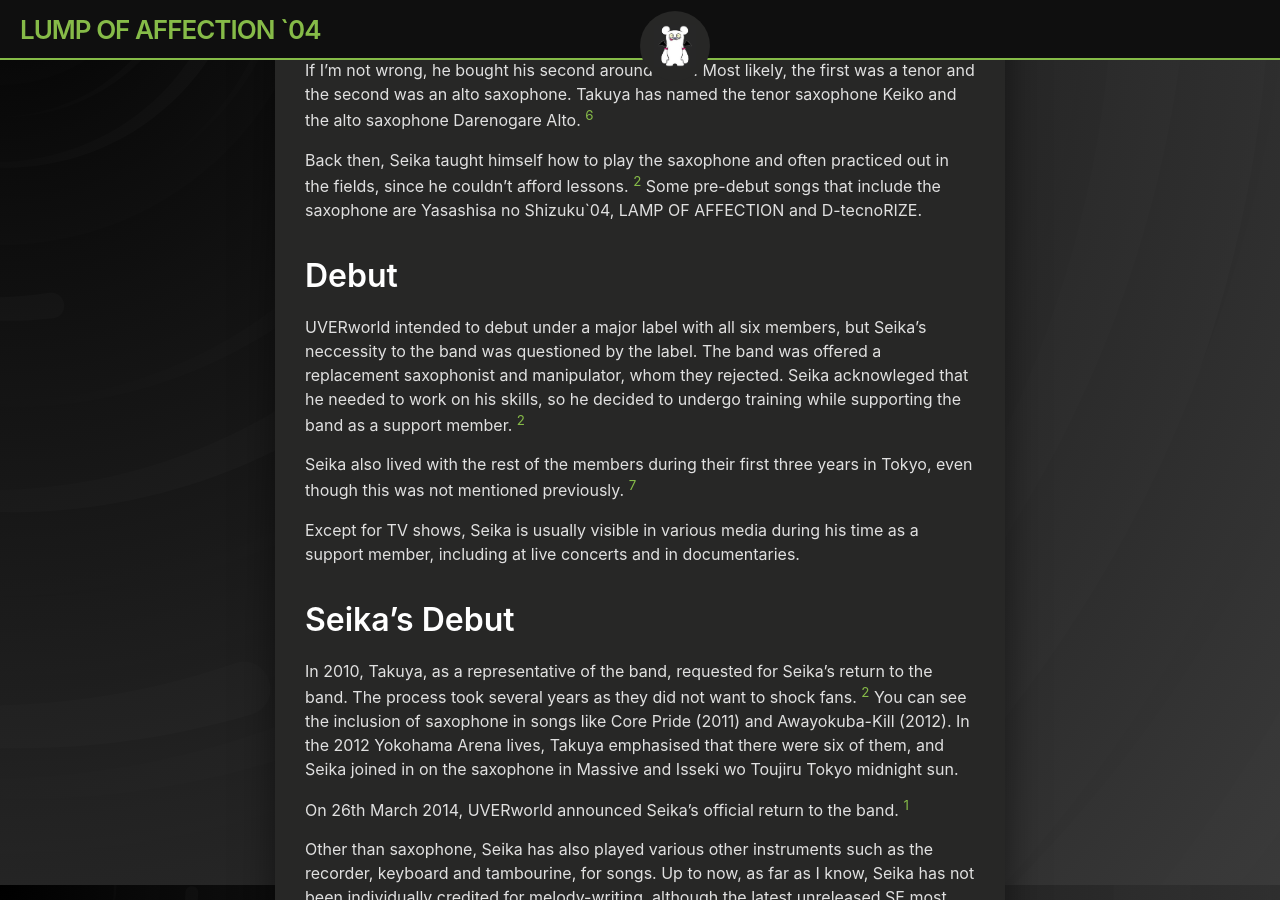
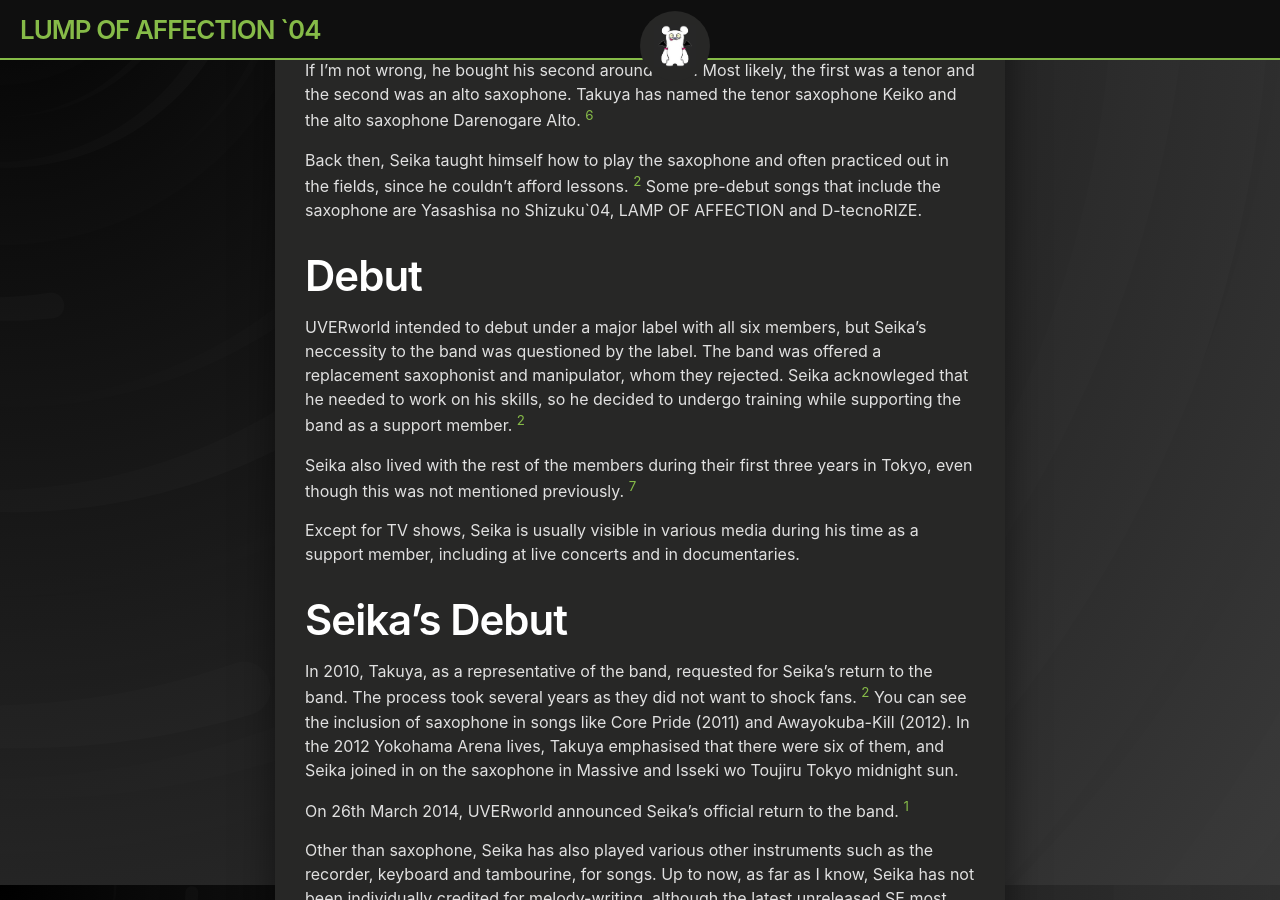
Before and after one commit to lump04/lump, a Jekyll site: the page built from _posts/2021-09-25-seikabd.md, in a window 1280 px wide and 900 px high, scrolled down 2955 px. Built offline with Jekyll 4.4.1, drawn with Linux system fonts in a browser that asks for light colours.

Commit message:
corrected headings

```diff
--- a/_posts/2021-09-25-seikabd.md
+++ b/_posts/2021-09-25-seikabd.md
@@ -44,7 +44,7 @@ Takuya wanted a saxophone player in the band, and Seika was interested but had n
 
 Back then, Seika taught himself how to play the saxophone and often practiced out in the fields, since he couldn't afford lessons. [^2] Some pre-debut songs that include the saxophone are Yasashisa no Shizuku`04, LAMP OF AFFECTION and D-tecnoRIZE.
 
-## Debut
+# Debut
 
 UVERworld intended to debut under a major label with all six members, but Seika's neccessity to the band was questioned by the label. The band was offered a replacement saxophonist and manipulator, whom they rejected. Seika acknowleged that he needed to work on his skills, so he decided to undergo training while supporting the band as a support member. [^2]
 
@@ -52,7 +52,7 @@ Seika also lived with the rest of the members during their first three years in
 
 Except for TV shows, Seika is usually visible in various media during his time as a support member, including at live concerts and in documentaries.
 
-## Seika's Debut
+# Seika's Debut
 
 In 2010, Takuya, as a representative of the band, requested for Seika's return to the band. The process took several years as they did not want to shock fans. [^2] You can see the inclusion of saxophone in songs like Core Pride (2011) and Awayokuba-Kill (2012). In the 2012 Yokohama Arena lives, Takuya emphasised that there were six of them, and Seika joined in on the saxophone in Massive and Isseki wo Toujiru Tokyo midnight sun.
 
```
